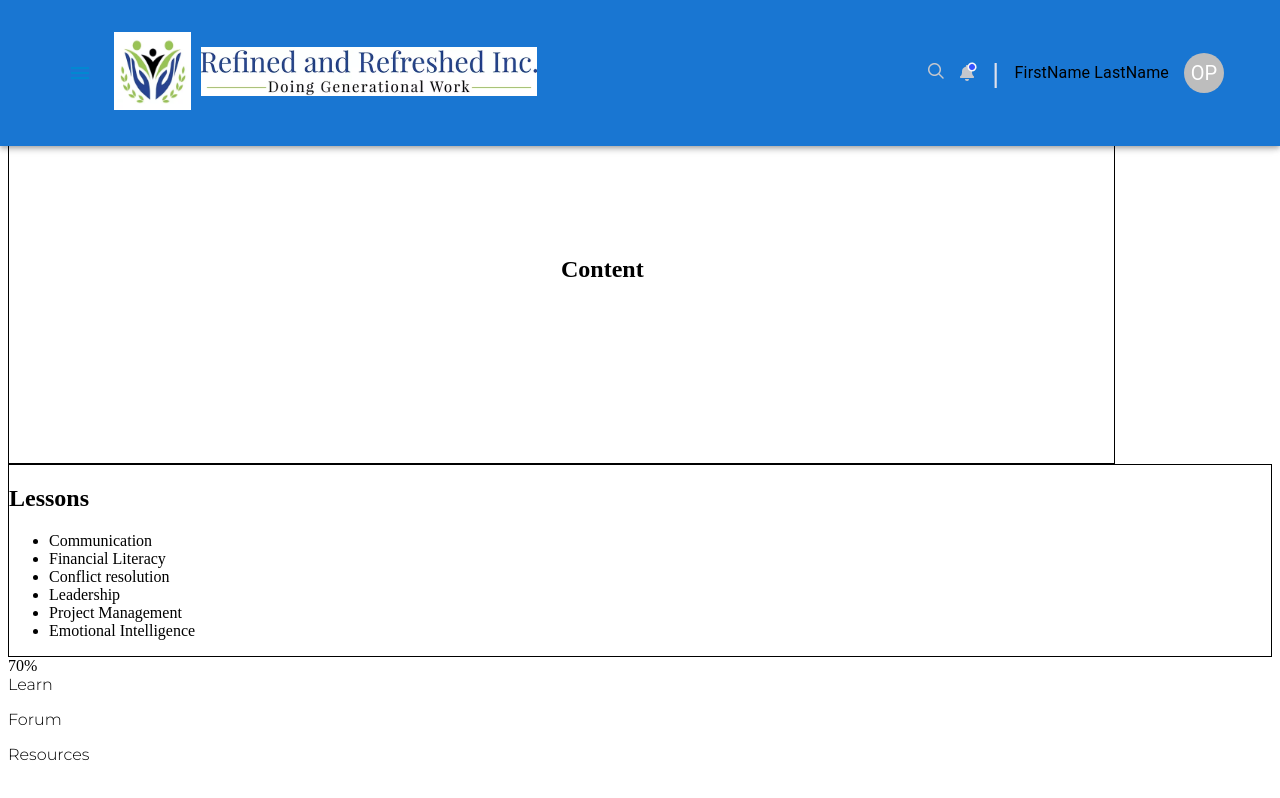
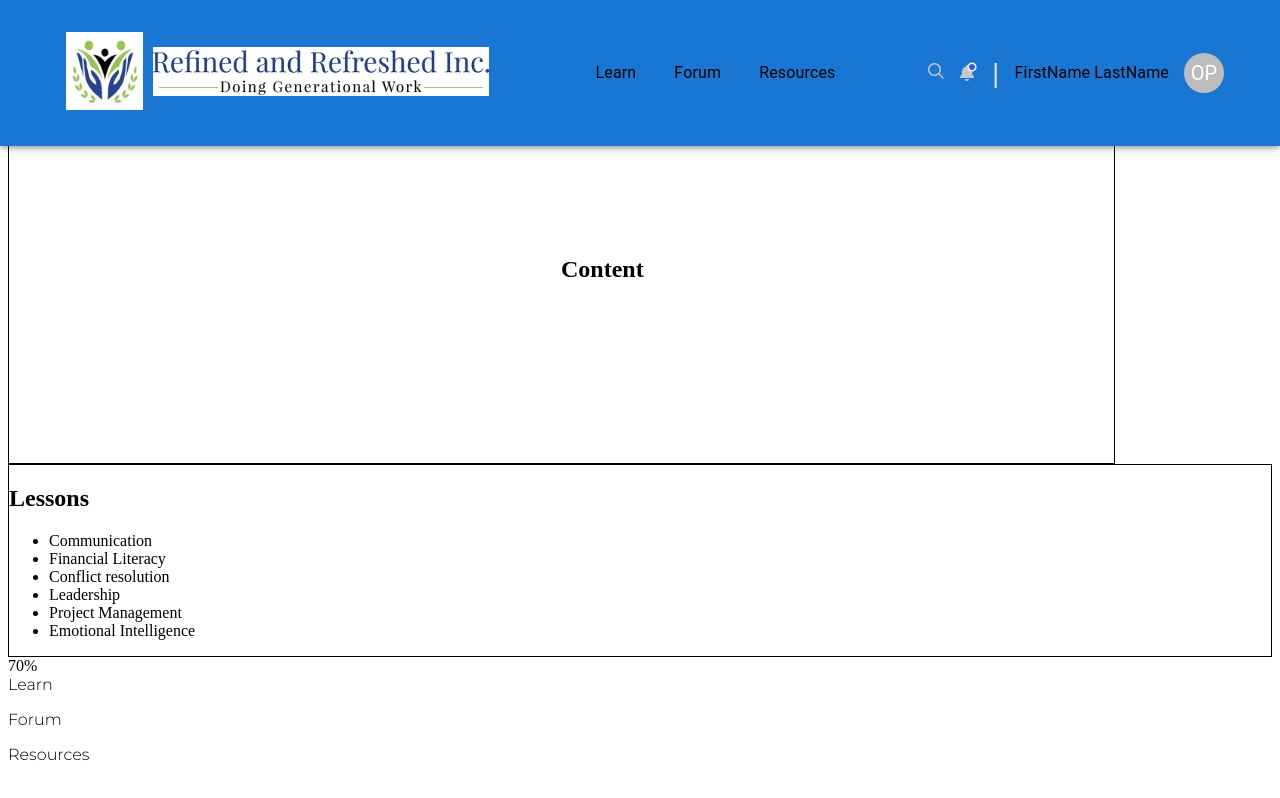
Before and after one commit to gagank02/legacy-builders-portal, a Next.js app in the folder client/: page / in a window 1280 px wide. Shown: the top 798 px of the page. Built offline with nearby package versions, Linux system fonts and the light colour scheme.

Commit message:
Removed sidebar and implemented pages

```diff
--- a/client/components/Navbar.js
+++ b/client/components/Navbar.js
@@ -8,6 +8,21 @@ export default function Navbar() {
     const classes = useStyles();
     const logo = '/assets/raf_logo.png'
     const logo_words = '/assets/raf_logo_words.png'
+
+    const pagesData = [
+        {
+            label: 'Learn',
+            href: '/learn'
+        },
+        {
+            label: 'Forum',
+            href: '/forum'
+        },
+        {
+            label: 'Resources',
+            href: '/resources'
+        },
+    ];
 
     const [needsMenu, setNeedsMenu] = useState(null);
 
@@ -31,7 +46,7 @@ export default function Navbar() {
             <AppBar className={classes.header}>
                 <Container maxWidth="xl">
                     <Toolbar disableGutters>
-                        <IconButton
+                        {/* <IconButton
                             size="large"
                             aria-label="account of current user"
                             aria-controls="menu-appbar"
@@ -41,7 +56,7 @@ export default function Navbar() {
 
                         >
                             <MenuIcon />
-                        </IconButton>
+                        </IconButton> */}
 
                         <Box className={classes.logoBox}>
                             <Link href="/" passHref>
@@ -54,6 +69,18 @@ export default function Navbar() {
                                     <img src={logo_words} alt='logo' className={classes.wordsLogo} />
                                 </a>
                             </Link>
+                        </Box>
+
+                        <Box className={classes.pages}>
+                            {pagesData.map(({ label, href }) => (
+                                <Link key={label} href={href} passHref>
+                                    <a rel="noreferrer" className={currentPage === label.toLowerCase() ? classes.activePage : classes.page}>
+                                        <Typography>
+                                            {label}
+                                        </Typography>
+                                    </a>
+                                </Link>
+                            ))}
                         </Box>
 
                         <Box className={classes.util}>
--- a/client/components/NavbarStyles.js
+++ b/client/components/NavbarStyles.js
@@ -5,7 +5,7 @@ const mobile = '420px';
 
 const useStyles = makeStyles({
     header: {
-        position: 'fixed',
+        position: 'static',
         width: '100%',
         zIndex: 5,
 
@@ -71,7 +71,7 @@ const useStyles = makeStyles({
         flexGrow: 1,
         alignItems: 'center',
         justifyContent: 'center',
-        paddingLeft: '10rem',
+        paddingRight: '20rem',
 
         ['@media (max-width: 1000px)']: {
             display: 'none',
```
